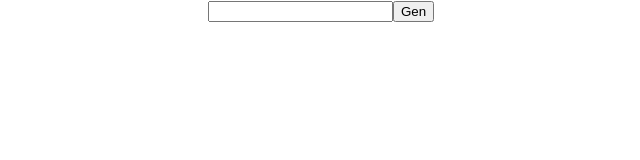
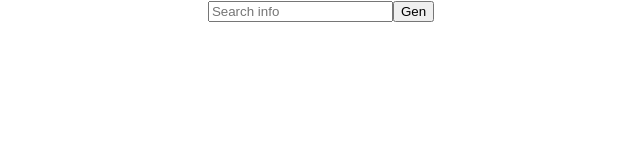
Before and after one commit to Zvonimirko/Ispitreact, a React (Create React App) app: page / in a window 1280 px wide. Shown: the top 160 px of the page, without its empty margins (319-959 px from the left). Built offline with nearby package versions, Linux system fonts and the light colour scheme.

Commit message:
Dodan alert error na handleSubmit

```diff
--- a/src/App.js
+++ b/src/App.js
@@ -30,11 +30,19 @@ class App extends React.Component {
 
     fetch(`https://api.github.com/users/${this.state.user}/repos`)
     .then(response => response.json())
-    .then(data =>
-      this.setState({
-      repos: data
-    })
+    .then(data => {
+      if(data.length > 0) {
+        this.setState({
+          repos: data
+        })
+      } else {
+        alert('Pretraživanje nije uspjelo!')
+      }
+    }
+
+
     )
+
   }
 
   handleReset = (event) => {
--- a/src/Components/Input.component.jsx
+++ b/src/Components/Input.component.jsx
@@ -4,7 +4,13 @@ import Button from './Button.component'
 function Input(props) {
   return(
     <div>
-          <input name='user' type='text' value={props.user} onChange={props.handleInput}/>
+          <input
+          name='user'
+          type='text'
+          value={props.user}
+          onChange={props.handleInput}
+          placeholder='Search info'
+          />
           <Button />
     </div>
   )
```
